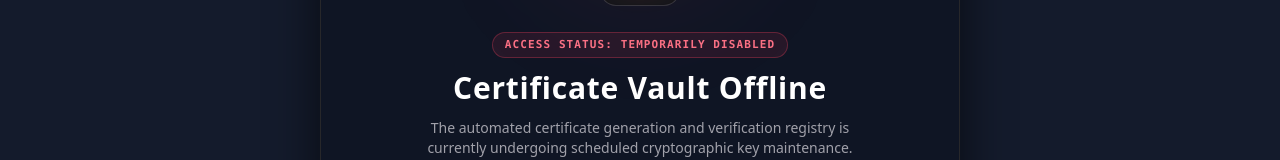
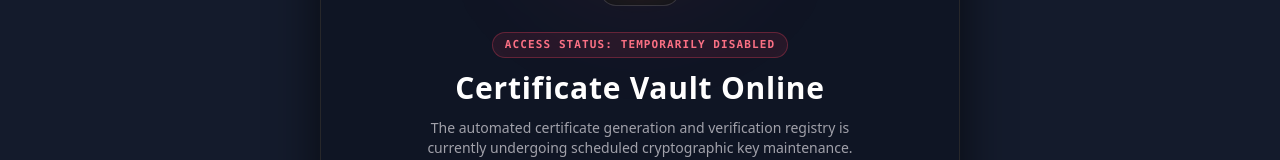
Before and after one commit to ninadcyber88-max/cybermatrix-academy, a Next.js app: page /certificate in a window 1280 px wide. Shown: the part 341-501 px from the top of the page. Built offline with nearby package versions, Linux system fonts and the light colour scheme.

Commit message:
Rename CertificateDisabledPage to CertificateEnabledPage

```diff
--- a/app/certificate/page.tsx
+++ b/app/certificate/page.tsx
@@ -19,7 +19,7 @@ const NAV_BUTTONS = [
   { name: 'CERTIFICATE', href: '/certificate' }
 ];
 
-export default function CertificateDisabledPage() {
+export default function CertificateEnabledPage() {
   return (
     <div className="min-h-screen bg-[#141b2c] text-zinc-100 font-sans selection:bg-cyan-500/30 selection:text-cyan-300 flex flex-col justify-between">
 
@@ -59,12 +59,12 @@ export default function CertificateDisabledPage() {
                 <input
                   type="text"
                   placeholder="SEARCH_DB..."
-                  disabled
+                  enabled
                   className="w-full pl-9 pr-3 py-1.5 bg-[#171e30] border border-zinc-700/60 rounded-md text-xs font-mono text-zinc-500 placeholder-zinc-600 cursor-not-allowed"
                 />
               </div>
               <button
-                disabled
+                enabled
                 className="p-2 rounded-md bg-[#171e30] border border-zinc-700/60 text-zinc-600 cursor-not-allowed"
               >
                 <Filter className="w-3.5 h-3.5" />
@@ -96,7 +96,7 @@ export default function CertificateDisabledPage() {
             </span>
 
             <h1 className="text-2xl sm:text-3xl font-black text-white tracking-wide mb-3">
-              Certificate Vault Offline
+              Certificate Vault Online
             </h1>
 
             <p className="text-xs sm:text-sm text-zinc-400 leading-relaxed max-w-md mx-auto mb-8 font-light">
```
